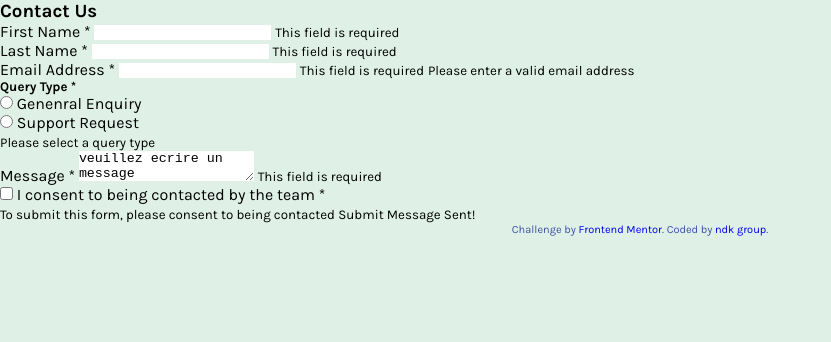
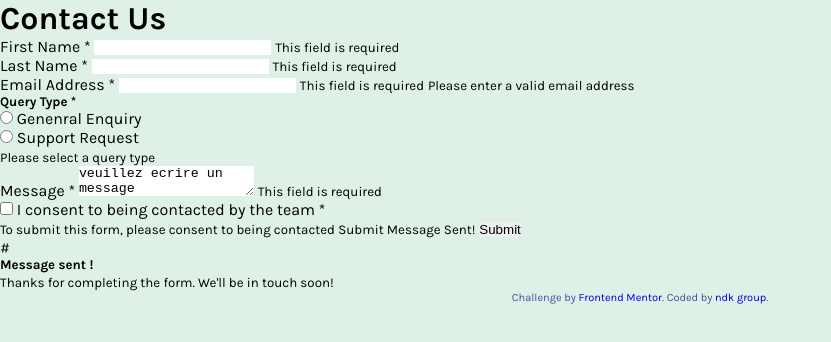
Before and after one commit to dzabbah/formulaire_de_contact09112024, a plain HTML site: page index.html in a window 1280 px wide. Shown: the whole page, without its empty margins (0-831 px from the left). Drawn offline with Linux system fonts and the light colour scheme.

Commit message:
creation des classes dans html

```diff
--- a/index.html
+++ b/index.html
@@ -8,21 +8,23 @@
     <link rel="stylesheet" href="/js/main.js">
 </head>
 <body>
-    <h3>Contact Us</h3>
-    <div>
-        <div>
+    <form>
+        <h1>Contact Us</h1>
+
+        <div class="fname">
+            <div class="input-control">
                 <label for="first-name">First Name <span>*</span></label>
                 <input type="text" id="first-name">
                 <small>This field is required</small>
             </div>
-        <div>
+            <div class="input-control">
                 <label for="last-name">Last Name <span>*</span></label>
                 <input type="text" id="last-name">
                 <small>This field is required</small>
             </div>
         </div>
 
-    <div>
+        <div class="input-control">
             <label for="email-address">Email Address <span>*</span></label>
             <input type="text" id="email-address">
             <small>This field is required</small>
@@ -31,13 +33,16 @@
 
         <div>
             <h5>Query Type <span>*</span></h5>
-        <div>
-            <input type="radio" id="first-name" />
-            <label for="first-name">Genenral Enquiry</label>
+            <div class="allradio">
+                <div class="radio">
+                    <input type="radio" id="genenral-enquiry" />
+                    <label for="genenral-enquiry">Genenral Enquiry</label>
                 </div>
-        <div>
-            <input type="radio" id="first-name" />
-            <label for="first-name">Support Request</label>
+
+                <div class="radio">
+                    <input type="radio" id="support-request" />
+                    <label for="support-request">Support Request</label>
+                </div>
             </div>
             <small>Please select a query type</small>
         </div>
@@ -52,7 +57,22 @@
             <input type="checkbox" id="checkbox" />
             <label for="checkbox">I consent to being contacted by the team <span>*</span></label>
         </div>
+
         <small>To submit this form, please consent to being contacted Submit Message Sent!</small>
+
+        <button type="button">Submit</button>
+
+    </form>
+
+    <div>
+        <div>
+            <i>#</i>
+            <h5>Message sent !</h5>
+        </div>
+    </div>
+
+        <small>Thanks for completing the form. We'll be in touch soon!</small>
+    </div>
 
     <div class="attribution">
         Challenge by
```
Lines whose indentation alone changed are shown as unchanged.
